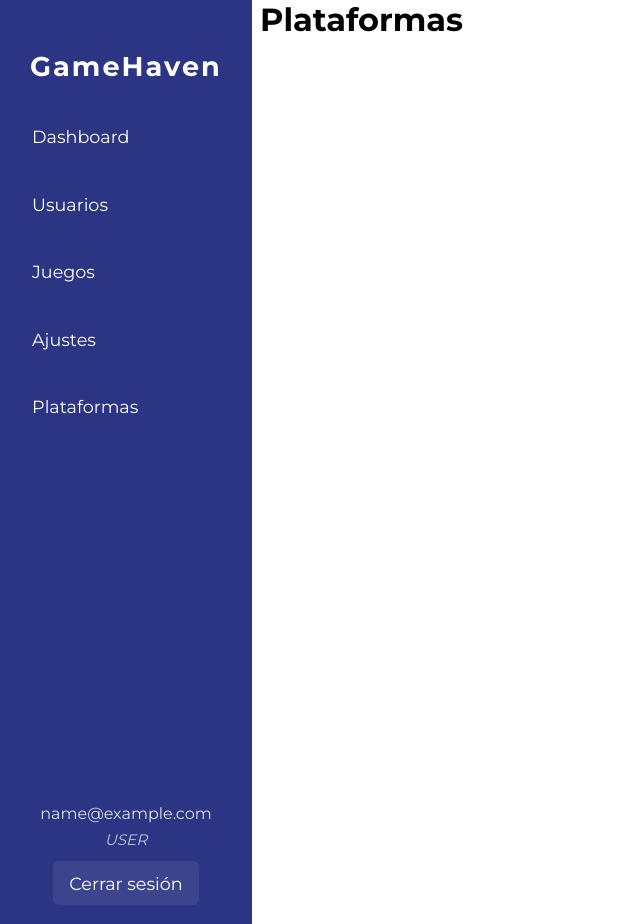
After one commit to erreyesjoel/GameHaven, a Django app: page /plataformas/ in a window 1280 px wide. The commit adds this page. Shown: the whole page, without its empty margins (0-640 px from the left). Run offline with Django 5.2, Linux system fonts and the light colour scheme; the visitor is signed in with stand-in values (Sample User, id 1).

Commit message:
en app plataformas creada la urls py views py para rendereizar aunque sea el html donde se veran todas las plataformas

```diff
--- /dev/null
+++ b/backend/backend_django/backend/templates/admin/plataformas.html
@@ -0,0 +1,6 @@
+{% include 'components/header/header.html' %}
+{% load static %}
+<link rel="stylesheet" href="{% static 'css/main.css' %}">
+<div class="main-content">
+    <h1>Plataformas</h1>
+</div>
--- a/backend/backend_django/backend/templates/components/header/header.html
+++ b/backend/backend_django/backend/templates/components/header/header.html
@@ -8,6 +8,7 @@
         <a href="#" class="nav-link{% if active_page == 'usuarios' %} active{% endif %}">Usuarios</a>
         <a href="{% url 'mostrar_juegos' %}" class="nav-link">Juegos</a>
         <a href="#" class="nav-link">Ajustes</a>
+        <a href="{% url 'mostrar_plataformas' %}" class="nav-link{% if active_page == 'plataformas' %} active{% endif %}">Plataformas</a>
     </nav>
     <!-- Acciones de usuario y logout abajo del todo -->
     <div class="usuario-acciones-container">
--- a/backend/backend_django/backend/urls.py
+++ b/backend/backend_django/backend/urls.py
@@ -24,4 +24,5 @@ urlpatterns = [
     path('dashboard', views.admin_dashboard_template, name='admin_dashboard_template'), # template del dashboard de admin, http://127.0.0.1:8002/dashboard
     path("logout/", views.logout_view, name="logout"),
     path('juegos/', include('juegos.urls')), # incluimos las urls de la app juegos, juegos (app) urls (juegos/urls.py)
+    path('plataformas/', include('plataformas.urls')), # incluimos las urls de la app plataformas, plataformas (app) urls (plataformas/urls.py)
 ]
--- /dev/null
+++ b/backend/backend_django/plataformas/urls.py
@@ -0,0 +1,6 @@
+from django.urls import path # importamos path, para definir las rutas
+from . import views # importamos las vistas del mismo directorio, osea de nuestra app (plataformas)
+
+urlpatterns = [
+    path('', views.mostrarPlataformas, name='mostrar_plataformas'), # se deja vacia porque es la ruta principal de app plataformas
+]
--- a/backend/backend_django/plataformas/views.py
+++ b/backend/backend_django/plataformas/views.py
@@ -1,3 +1,9 @@
 from django.shortcuts import render
-
+from plataformas.models import Plataforma # importamos el modelo de app plataformas
+from django.contrib.auth.decorators import login_required # para proteger las vistas
 # Create your views here.
+# renderizar la pagina plataformas.html, es decir, el html donde se muestran
+@login_required
+def mostrarPlataformas(request):
+    plataformas = Plataforma.objects.all() # obtener TODAS las plataformas
+    return render(request, 'admin/plataformas.html', {'plataformas': plataformas})
```
